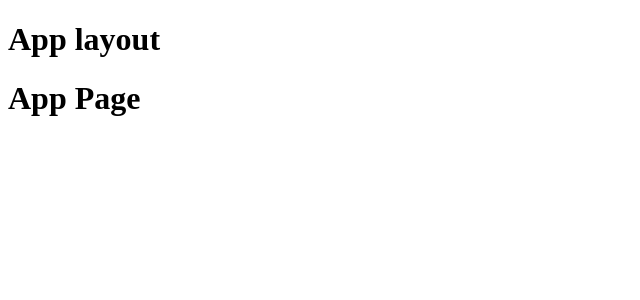
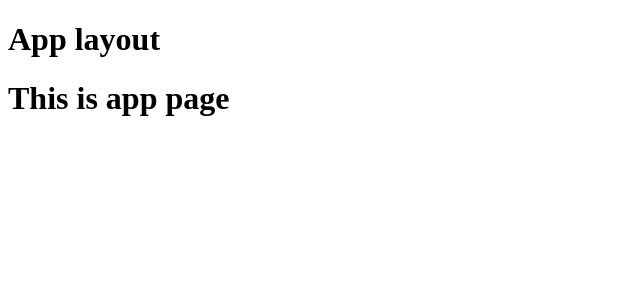
Before and after one commit to Asjad-Ali/vue3-vite-practice, a Vue app: page /app in a window 1280 px wide. Shown: the top 300 px of the page, without its empty margins (0-640 px from the left). Built offline with nearby package versions, Linux system fonts and the light colour scheme.

Commit message:
app update

```diff
--- a/src/Pages/App.vue
+++ b/src/Pages/App.vue
@@ -1,5 +1,5 @@
 <template>
   <div>
-    <h1>App Page</h1>
+    <h1>This is app page</h1>
   </div>
 </template>
```
